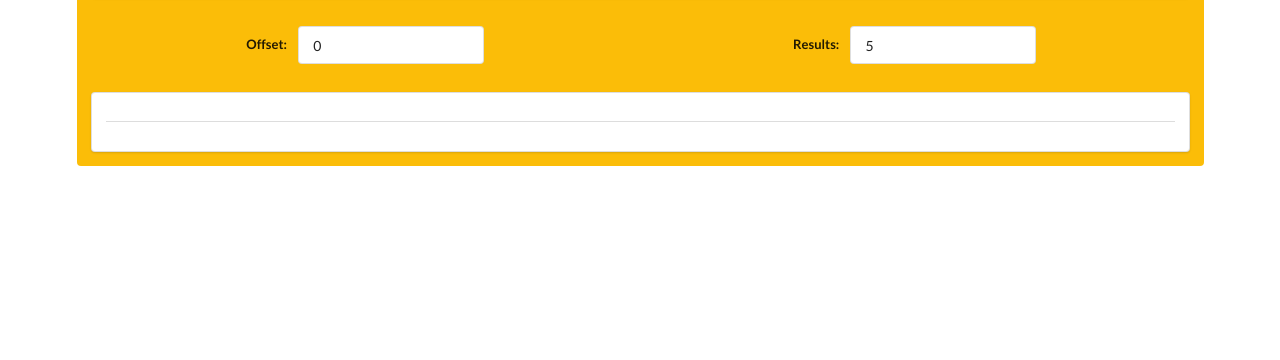
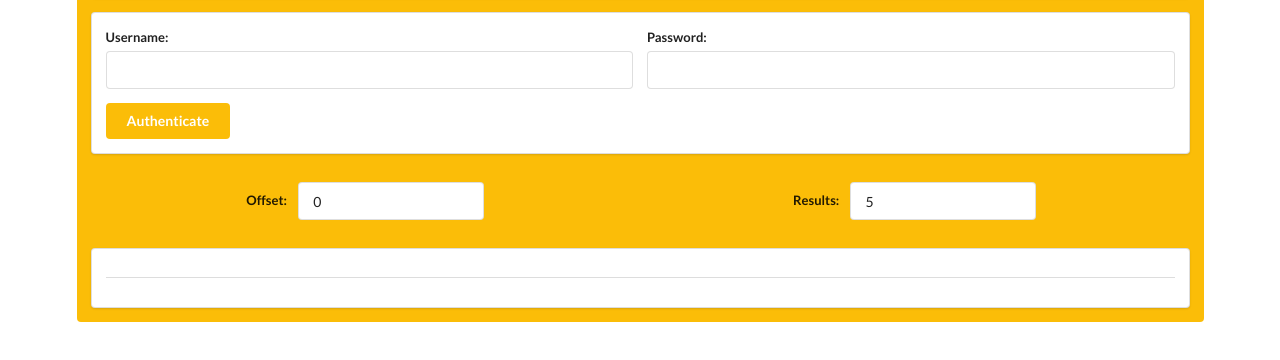
Before and after one commit to exinmusic/public-pasta-react, a React app in the folder ppasta/: page / in a window 1280 px wide. Shown: the part 88-448 px from the top of the page. Built offline with nearby package versions, Linux system fonts and the light colour scheme; no server answers.

Commit message:
Auth changes
also buildto file might break on windows now.

```diff
--- a/ppasta/public/index.html
+++ b/ppasta/public/index.html
@@ -25,7 +25,7 @@
       work correctly both with client-side routing and a non-root public URL.
       Learn how to configure a non-root public URL by running `npm run build`.
     -->
-    <title>React App</title>
+    <title>Public Pasta</title>
   </head>
   <body>
     <noscript>You need to enable JavaScript to run this app.</noscript>
--- a/ppasta/src/auth.js
+++ b/ppasta/src/auth.js
@@ -4,28 +4,43 @@ import axios from 'axios';
 class UserAuth extends Component {
 	constructor (props) {
 		super(props);
+		this.state = {username: '', password: '',}
+		axios.defaults.xsrfCookieName = 'csrftoken'
+		axios.defaults.xsrfHeaderName = "X-CSRFTOKEN"
+	}
+
+	handleUserChange = event => {
+		this.setState({ username: event.target.value })
+	}
+
+	handlePassChange = event => {
+		this.setState({ password: event.target.value })
 	}
 
 	handleSubmit = event => {
 		event.preventDefault();
-		axios.post(`http://127.0.0.1:8000/basic-auth`, { username: 'test', password: 'test' })
+		axios.post(`http://127.0.0.1:8000/basic-auth/`, { username: this.state.username, password: this.state.password })
 		.then(res => {
 		  console.log(res);
-		  console.log(res.data);
+		  console.log(res.status);
 		})
 
 	}
 
 	render () {
 		return(
-		<form className="ui form" onSubmit={this.handleSubmit}>
-			<div className="inline field">
-				<label>Username: </label>
-				<input type="text" />
-				<label>Password: </label>
-				<input type="password" />
+		<form className="ui form segment" onSubmit={this.handleSubmit}>
+			<div className="two fields">
+				<div className="field">
+					<label>Username: </label>
+					<input type="text" onChange={this.handleUserChange} />
+				</div>
+				<div className="field">
+					<label> Password: </label>
+					<input type="password" onChange={this.handlePassChange} />
+				</div>
 			</div>
-			<button type="submit">Authenticate</button>
+			<button className="ui yellow button" type="submit">Authenticate</button>
 		</form>
 		);
 	}
--- a/ppasta/src/index.js
+++ b/ppasta/src/index.js
@@ -5,6 +5,7 @@ import ContentBox from './content';
 import Logo from './logo';
 import LimitForm from './limit';
 import OffsetForm from './offset';
+import UserAuth from './auth';
 
 class App extends Component {
   constructor(props) {
@@ -14,7 +15,8 @@ class App extends Component {
     this.state = {
 	  pasta: [{text:null}],
 	  limit: 5,
-	  offset: 0
+	  offset: 0,
+	  user: {},
     };
   }
   getData = () => {
@@ -22,6 +24,13 @@ class App extends Component {
 		.then(res => {
 			const pasta = res.data.results;
 			this.setState({ pasta });
+		})
+  }
+  getUser = () => {
+	axios.get('http://127.0.0.1:8000/api/user')
+		.then(res => {
+			const user = res.data.results;
+			this.setState({ user });
 		})
   }
   componentDidMount() {
@@ -39,16 +48,23 @@ class App extends Component {
 	this.setState({ offset });
 	setTimeout(this.getData.bind(this), 100)
   }
+  handleUserLogin(response) {
+	if (response == 200) {
+
+	}
+  }
 
   render() {
 	const listItems = this.state.pasta.map((pasta) =>
   		<ContentBox text={pasta.text} name={pasta.name}/>
 	);
+
 	return (
 	  <div className="ui container">
 		<div className="ui hidden spacer"></div>
 		<div className="ui yellow inverted segment">
 			<Logo />
+			<UserAuth />
 			<div class="ui equal width center aligned padded grid">
 				<div class="row">
 					<div class="column">
```
Also changed, not shown: 1 other file.
